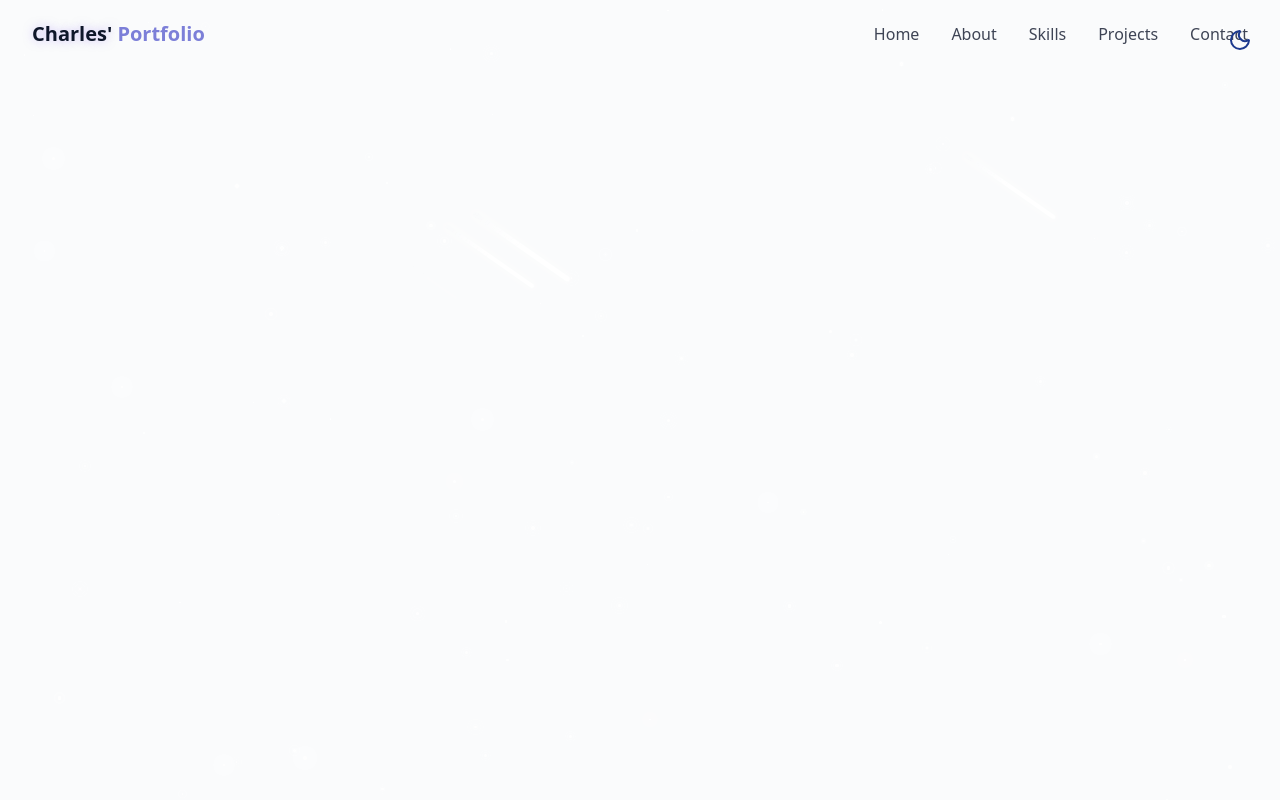
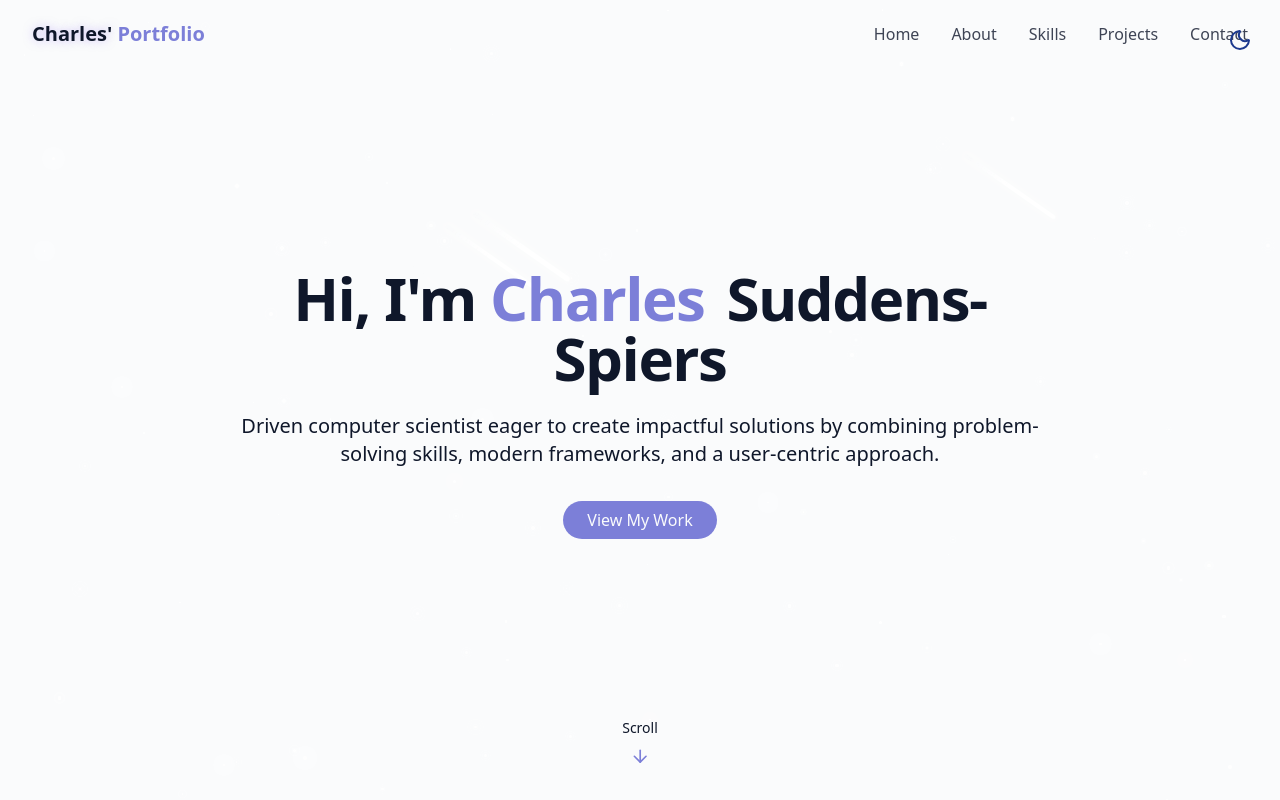
Before and after one commit to charleshss/portfolio, a React (Vite) app: page / in a window 1280 px wide. Built offline with nearby package versions, Linux system fonts and the light colour scheme.

Commit message:
feat: add hero section

```diff
--- /dev/null
+++ b/src/components/HeroSection.jsx
@@ -0,0 +1,45 @@
+import { ArrowDown } from "lucide-react";
+import { cn } from "@/lib/utils";
+
+export const HeroSection = () => {
+    return (
+        <section
+            id="hero"
+            className="relative min-h-screen flex flex-col items-center justify-center px-4"
+        >
+            <div className="container max-w-4xl mx-auto text-center z-10">
+                <div className="space-y-6">
+                    <h1 className="text-4xl md:text-6xl font-bold tracking-tight">
+                        <span className="opacity-0 animate-fade-in"> Hi, I'm</span>
+                        <span className="text-primary opacity-0 animate-fade-in-delay-1">
+                            {" "}
+                            Charles
+                        </span>
+                        <span className="text-gradient ml-2 opacity-0 animate-fade-in-delay-2">
+                            {" "}
+                            Suddens-Spiers
+                        </span>
+                    </h1>
+
+                    <p className={cn("text-lg md:text-xl text-muted-foreground",
+                        "max-2-2xl mx-auto opacity-0 animate-fade-in-delay-3")}>
+                        Driven computer scientist eager to create impactful solutions by combining
+                        problem-solving skills, modern frameworks, and a user-centric approach.
+                    </p>
+
+                    <div className="pt-4 opacity-0 animate-fade-in-delay-4">
+                        <a href="#projects" className="cosmic-button">
+                            View My Work
+                        </a>
+                    </div>
+                </div>
+            </div>
+
+            <div className={cn("absolute bottom-8 left-1/2 transform -translate-x-1/2",
+                "flex flex-col items-center animate-bounce")}>
+                <span className="text-sm text-muted-foreground mb-2"> Scroll </span>
+                <ArrowDown className="h-5 w-5 text-primary" />
+            </div>
+        </section>
+    );
+};
--- a/src/pages/Home.jsx
+++ b/src/pages/Home.jsx
@@ -1,6 +1,7 @@
 import { StarBackground } from "@/components/StarBackground"
 import { ThemeToggle } from "@/components/ThemeToggle"
 import { Navbar } from "@/components/Navbar"
+import { HeroSection } from "@/components/HeroSection"
 
 export const Home = () => {
     return <div className="min-h-screen bg-background text-foreground overflow-x-hidden">
@@ -15,6 +16,10 @@
         <Navbar />
 
         {/* Main content */}
+        <main>
+            <HeroSection />
+
+        </main>
 
         {/* Footer */}
 
```
